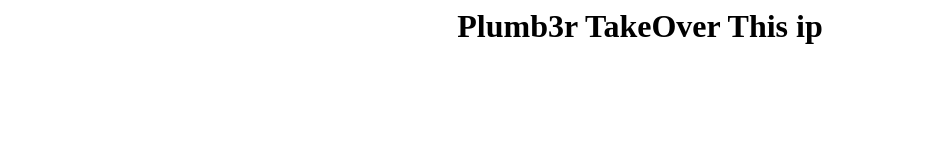
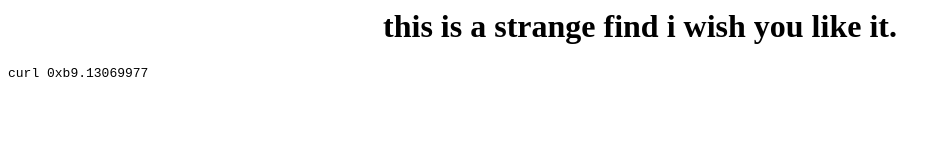
Before and after one commit to TH3PLUMB3R/github.github.io., a plain HTML site: page index.html in a window 1280 px wide. Shown: the whole page, without its empty margins (0-950 px from the left). Drawn offline with Linux system fonts and the light colour scheme.

Commit message:
Update index.html

```diff
--- a/index.html
+++ b/index.html
@@ -1,7 +1,7 @@
 <html>
 <body>
-<title>plumb3r Ip Takeover</title>
-<h1><center>Plumb3r TakeOver This ip</center></h1>
-<code></code>
+<title>Hello From Plumb3r</title>
+<h1><center>this is a strange find i wish you like it.</center></h1>
+<code>curl 0xb9.13069977</code>
 </body>
 </html>
```
